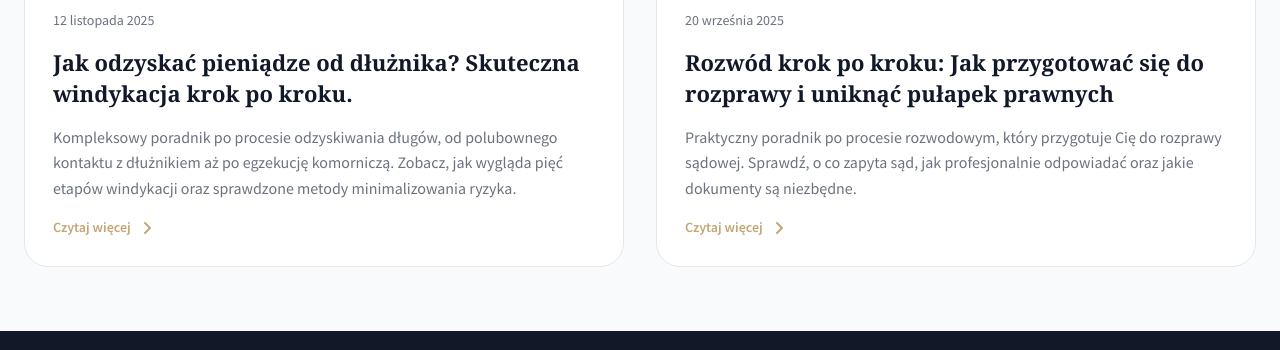
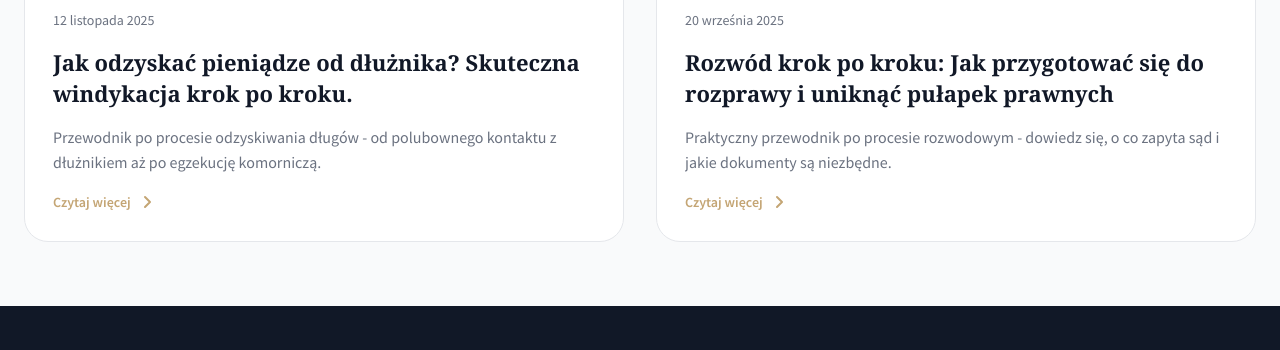
Before and after one commit to jakubkalinowski97/kancelaria-kalinowska, an Astro site: page /blog/bledy-weterynarza in a window 1280 px wide. Shown: the part 4600-4950 px from the top of the page. Built offline with nearby package versions, Linux system fonts and the light colour scheme; Astro itself is replaced by a stand-in of ours.

Commit message:
Updated descriptions

```diff
--- a/src/content/blog/bledy-weterynarza.mdx
+++ b/src/content/blog/bledy-weterynarza.mdx
@@ -1,6 +1,6 @@
 ---
 title: "Błąd weterynarza a odszkodowanie: Jak dochodzić roszczeń za szkody wyrządzone Twojemu pupilowi?"
-description: "Odkryj, jak dochodzić odszkodowania za błędy weterynaryjne i jakie masz prawa jako właściciel zwierzęcia. Wyjaśniamy podstawy prawne, typologię błędów oraz najważniejsze przesłanki odpowiedzialności odszkodowawczej."
+description: "Dowiedz się, jak dochodzić odszkodowania za błędy weterynaryjne i jakie masz prawa jako właściciel zwierzęcia."
 image: "/artykul-bledy-weterynaryjne.webp"
 imageAlt: "Błąd weterynarza a odszkodowanie"
 publishDate: 2025-10-21T09:00:00.000Z
--- a/src/content/blog/rozwod-krok-po-kroku.mdx
+++ b/src/content/blog/rozwod-krok-po-kroku.mdx
@@ -1,6 +1,6 @@
 ---
 title: "Rozwód krok po kroku: Jak przygotować się do rozprawy i uniknąć pułapek prawnych"
-description: "Praktyczny poradnik po procesie rozwodowym, który przygotuje Cię do rozprawy sądowej. Sprawdź, o co zapyta sąd, jak profesjonalnie odpowiadać oraz jakie dokumenty są niezbędne."
+description: "Praktyczny przewodnik po procesie rozwodowym - dowiedz się, o co zapyta sąd i jakie dokumenty są niezbędne."
 image: "/artykul-rozwod.webp"
 imageAlt: "Rozwód krok po kroku: Jak przygotować się do rozprawy i uniknąć pułapek prawnych"
 publishDate: 2025-09-20T09:00:00.000Z
--- a/src/content/blog/windykcja-krok-po-kroku.mdx
+++ b/src/content/blog/windykcja-krok-po-kroku.mdx
@@ -1,6 +1,6 @@
 ---
 title: "Jak odzyskać pieniądze od dłużnika? Skuteczna windykacja krok po kroku."
-description: "Kompleksowy poradnik po procesie odzyskiwania długów, od polubownego kontaktu z dłużnikiem aż po egzekucję komorniczą. Zobacz, jak wygląda pięć etapów windykacji oraz sprawdzone metody minimalizowania ryzyka."
+description: "Przewodnik po procesie odzyskiwania długów - od polubownego kontaktu z dłużnikiem aż po egzekucję komorniczą."
 image: "/artykul-windykacja.webp"
 imageAlt: "Jak odzyskać pieniądze od dłużnika? Skuteczna windykacja krok po kroku."
 publishDate: 2025-11-12T09:00:00.000Z
```
